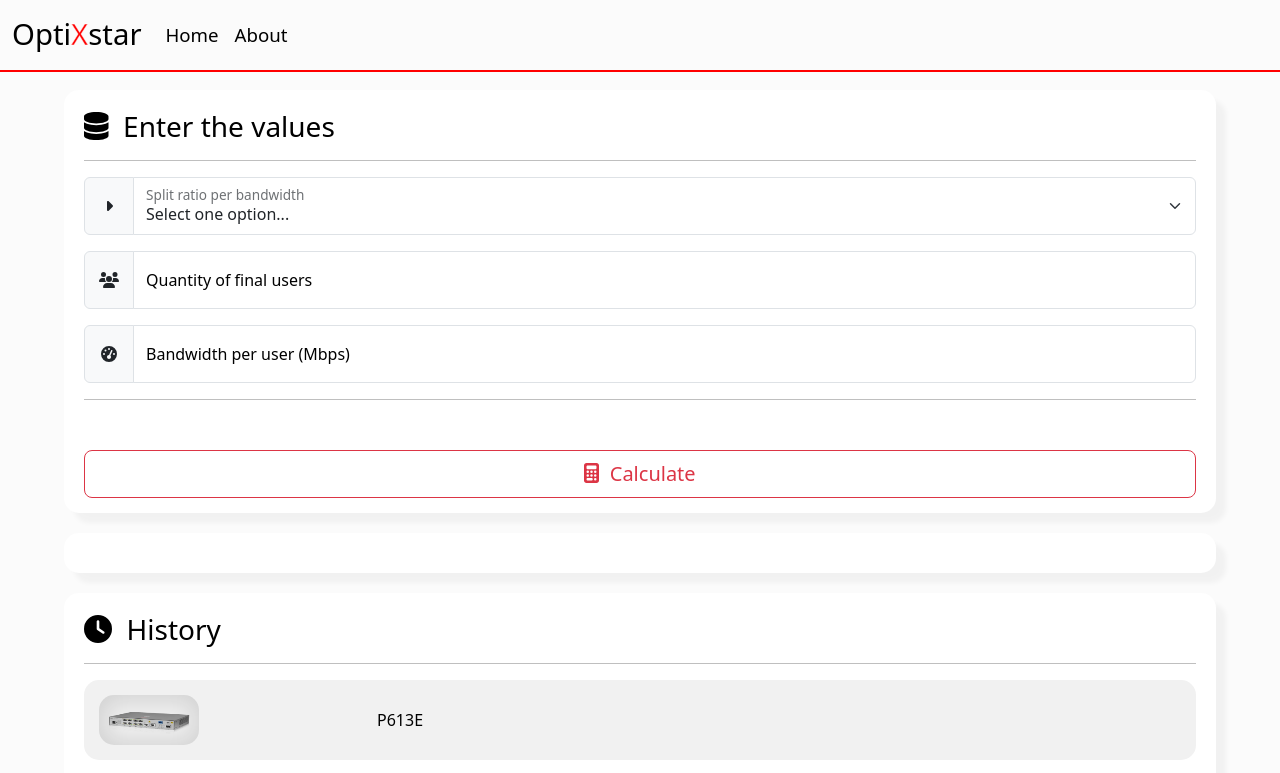
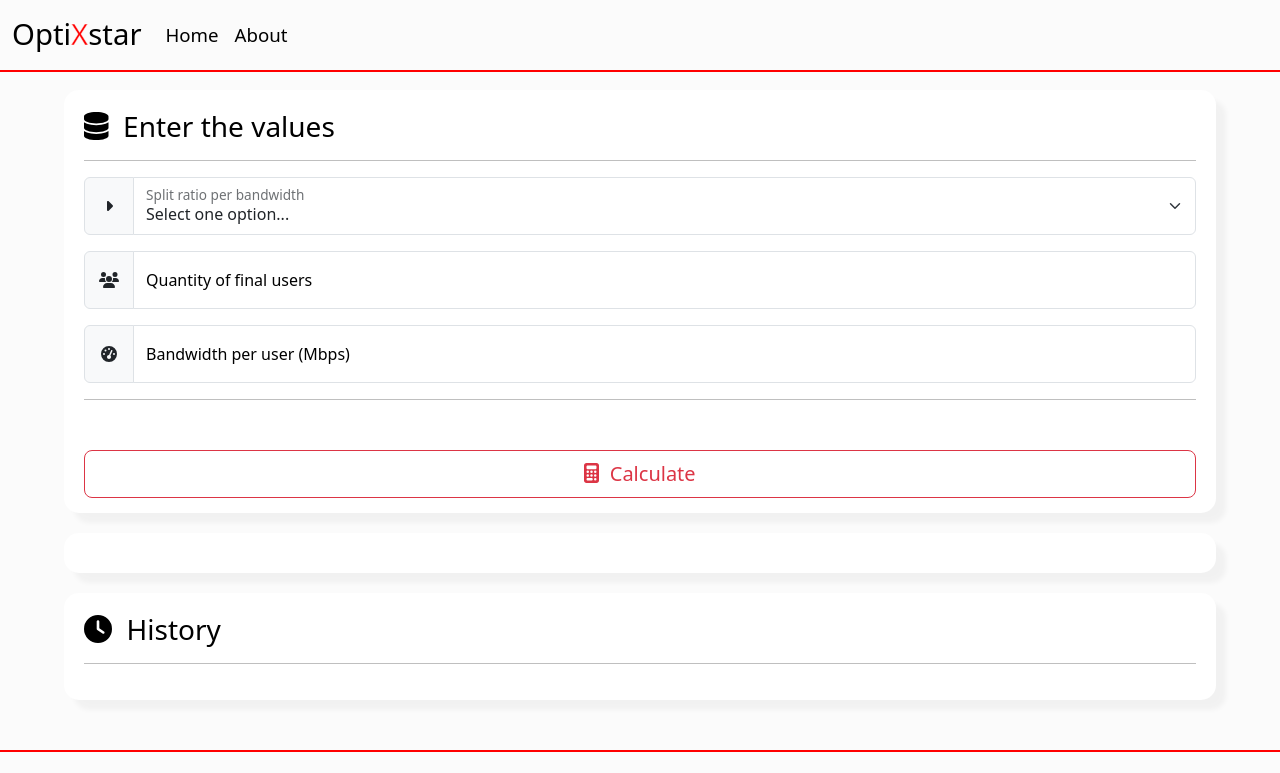
Before and after one commit to Galboss/OptixStarCalc, a React (Vite) app: page /#/ in a window 1280 px wide. Shown: the top 773 px of the page. Built offline with nearby package versions, Linux system fonts and the light colour scheme.

Commit message:
Adding historical function

```diff
--- a/src/components/history/History.jsx
+++ b/src/components/history/History.jsx
@@ -4,14 +4,21 @@ import { FontAwesomeIcon as Icon } from "@fortawesome/react-fontawesome";
 import { faClock } from "@fortawesome/free-solid-svg-icons";
 import History_Item from "../history_item/History_Item";
 
-function History({StoredItems}){
-    return(<>
+function History({ StoredItems, historyControl}) {
+    return (<>
         <h3>
-            <Icon icon={faClock}/>&nbsp;
+            <Icon icon={faClock} />&nbsp;
             History
         </h3>
         <hr />
-        <History_Item name={"P613E"} img={"./img/test.png"}/>
+        {StoredItems ? (
+            StoredItems.map((element, index) => (
+                <History_Item historyItem={element} key={index} setItem={historyControl} />
+            ))
+        ) : (
+            <></>
+        )}
+        {/* <History_Item name={"P613E"} img={"./img/test.png"}/> */}
     </>)
 }
 
--- a/src/components/history_item/History_Item.css
+++ b/src/components/history_item/History_Item.css
@@ -8,10 +8,11 @@
     justify-items: flex-start;
     padding: 0 15px;
     gap: 10px;
+    cursor: pointer;
 }
 
 .img-container-history{
-    border-radius: 15px;
+    border-radius: 5%;
     margin: 15px 0;
     box-shadow: inset 1px 1px 25px 5px #00000022;
 }
@@ -21,8 +22,8 @@
 }
 
 .history-item-container img{
-    width: 100px;
-    height: 50px;
+    max-width: 100px;
+    max-height: 30px;
 }
 
 .history-item{
@@ -38,6 +39,13 @@
     box-shadow: inset 1px 1px 25px 5px #ffffffdd;
 }
 
+.img-container-history{
+    width: 100%;
+    display: flex;
+    justify-content: center;
+    padding: 3px;
+}
+
 @media (prefers-color-scheme: light){
     .history-item-container{
         background-color: #f1f1f1;
--- a/src/components/history_item/History_Item.jsx
+++ b/src/components/history_item/History_Item.jsx
@@ -1,19 +1,19 @@
 import React from "react";
 import "./History_Item.css";
 
-function History_Item({ name, img }) {
+function History_Item({historyItem,setItem}) {
     return (<>
-        {(name && img) ?
-            <a href="#" className="history-item" tabIndex="0" draggable="false">
+        {(historyItem&&historyItem.result) ?
+            <div className="history-item" tabIndex="0" draggable="false" onClick={()=>setItem(historyItem)}>
                 <div className="history-item-container" tabIndex="0">
                     <div className="img-container-history">
-                        <img src={img} alt="" draggable="false"/>
+                        <img src={historyItem.result.image} alt="" draggable="false"/>
                     </div>
                     <div>
-                        <p>{name}</p>
+                        <p>{historyItem.result.name}</p>
                     </div>
                 </div>
-            </a>
+            </div>
             : <></>}
     </>);
 }
--- a/src/pages/Home/Home.css
+++ b/src/pages/Home/Home.css
@@ -80,4 +80,7 @@
     #card-2 {
         min-height: auto;
     }
+    #card-3{
+        min-height: auto;
+    }
 }
--- a/src/pages/Home/Home.jsx
+++ b/src/pages/Home/Home.jsx
@@ -17,6 +17,7 @@ function Home() {
     let split = useRef(null);
     let users = useRef(null);
     let bandwidth = useRef(null);
+    let flagToStore = useRef(false);
     //#endregion
     //#region USE STATES
     const [uplink, setUplink] = useState(null);
@@ -36,6 +37,11 @@ function Home() {
             return
         if (bandwidth.current.value <= 0 || bandwidth >= 10000)
             return
+        debugger;
+        if(flagToStore.current&&result){
+            SaveItemLocalStorage();
+            flagToStore.current=false;
+        }
         let data = {
             split: split.current.value,
             users: users.current.value,
@@ -46,14 +52,17 @@ function Home() {
 
     useEffect(() => {
         if (data !== undefined) {
-            GetEquipment();
+            const demo = async ()=>{
+                await GetEquipment();
+            }
+            demo();
             QuantityUplinks();
         }
+
     }, [data])
     //#endregion
     //#region Search optimum equipment for the solution
-    function GetEquipment() {
-        debugger
+    async function GetEquipment() {
         for (let i = 0; i < DB.length; i++) {
             if (users.current.value <= DB[i]["final users"]) {
                 let ponPorts = DB[i]["final users"] / 64;
@@ -113,15 +122,19 @@ function Home() {
     async function SaveItemLocalStorage(){
         let stored = await localStorage.getItem("history");
         stored = JSON.parse(stored);
+        stored = stored?stored:[];
         let toStore = data;
+        if(!result)
+            return;
         toStore.result = result;
         if(stored.length>=4){
-            stored.pop()
-            stored.push(toStore);
+            stored.pop();
+            stored=[toStore].concat(stored);
         }else{
             stored.push(toStore);
         }
         setStoredData(stored);
+        await localStorage.setItem("history",JSON.stringify(stored));
     }
     useEffect(()=>{
         let isCanceled = false;
@@ -136,6 +149,16 @@ function Home() {
             isCanceled = true;
         }
     },[])
+
+    function viewPreviousResult(historyItem){
+        setHistoryForm(historyItem);
+        getData();
+    }
+    function setHistoryForm(historyItem){
+        split.current.value = historyItem.split;
+        users.current.value = historyItem.users;
+        bandwidth.current.value = historyItem.bandwidth;
+    }
 
     //#endregion
     return (
@@ -160,7 +183,10 @@ function Home() {
                         type="number" refId={bandwidth} step="10" max="10000" min="0" />
                     <hr />
                     <div className="d-grid" id="search">
-                        <button className="btn btn-lg btn-outline-danger" onClick={getData}>
+                        <button className="btn btn-lg btn-outline-danger" onClick={()=>{
+                            flagToStore.current=true;
+                            getData();
+                        }}>
                             <Icon icon={faCalculator} />&nbsp;&nbsp;Calculate
                         </button>
                     </div>
@@ -186,7 +212,7 @@ function Home() {
 
 
                 <div className="my-card" id="card-3">
-                    <History StoredItems={storedData}/>
+                    <History StoredItems={storedData} historyControl ={viewPreviousResult}/>
                 </div>
             </div>
         </>
```
